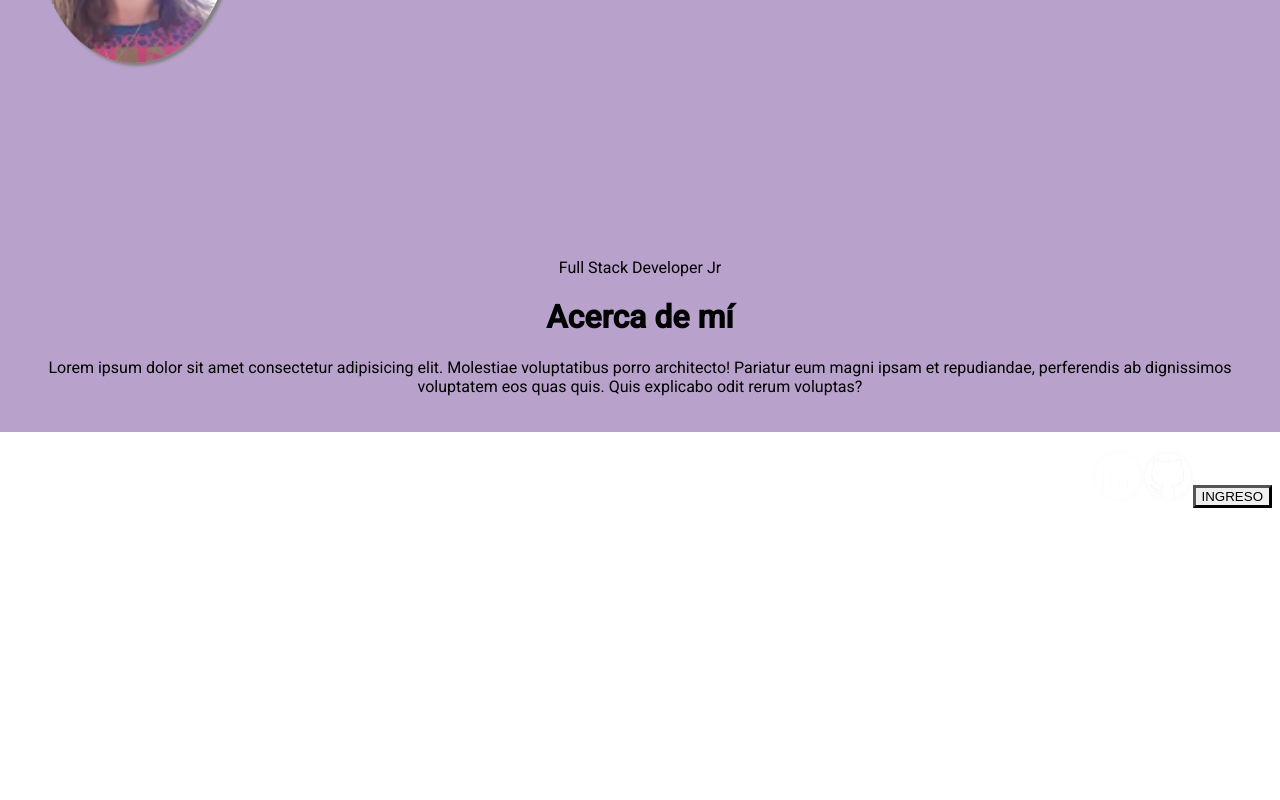
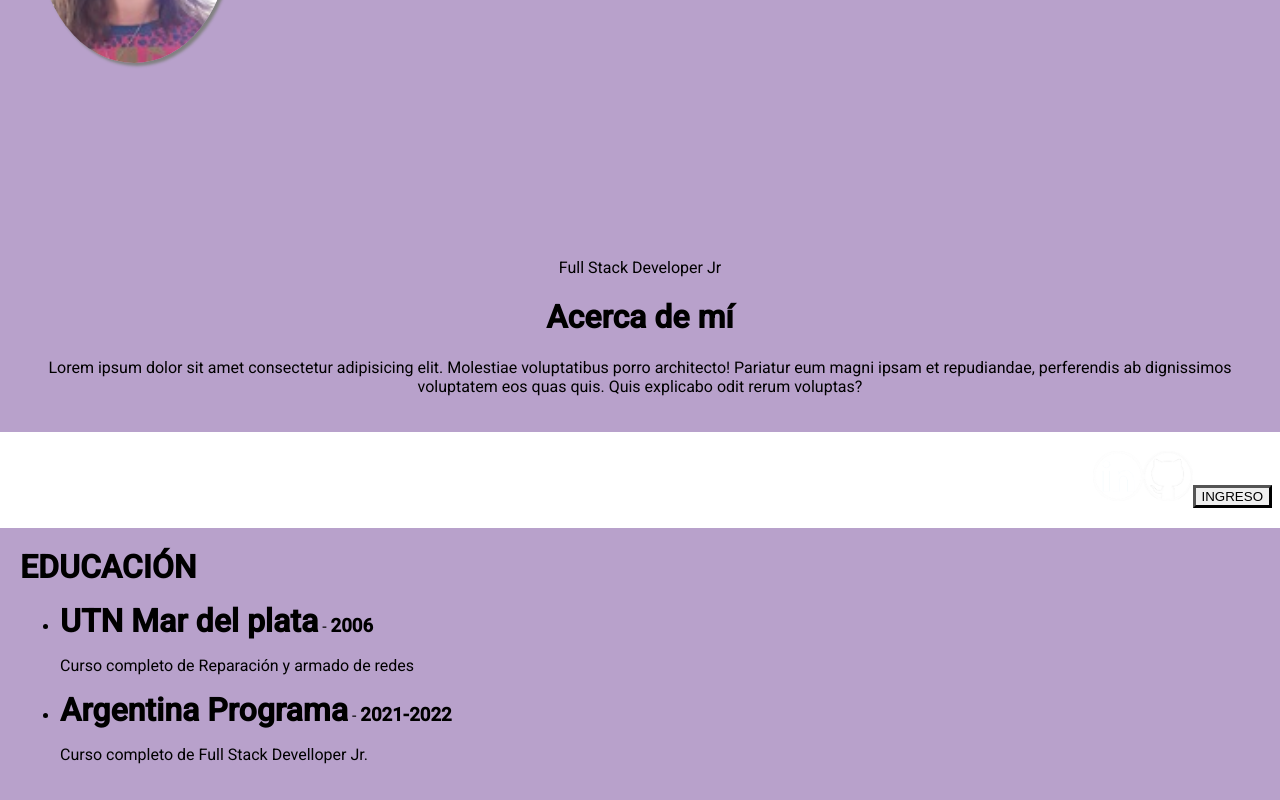
Before and after one commit to FanyDmes/ProyectoIntegrador-AP, an Angular app in the folder FrontEnd/: page / in a window 1280 px wide. Shown: the part 738-1538 px from the top of the page. Before the commit the page ends 1266 px from the top, so only its background shows below. Built offline with nearby package versions, Linux system fonts and the light colour scheme; no server answers.

Commit message:
educacion

```diff
--- a/FrontEnd/src/app/components/educacion/educacion.component.css
+++ b/FrontEnd/src/app/components/educacion/educacion.component.css
@@ -2,7 +2,7 @@
     padding: 20px;
 }
 div{
-    background: #a1b5cb;
+    background: #b8a1cb;
 }
 h1, h3{
     display: inline;
--- a/FrontEnd/src/app/components/home/home.component.html
+++ b/FrontEnd/src/app/components/home/home.component.html
@@ -1,3 +1,4 @@
 <app-header></app-header>
 <app-acerca-de></app-acerca-de>
 <app-logo-ap></app-logo-ap>
+<app-educacion></app-educacion>
```
